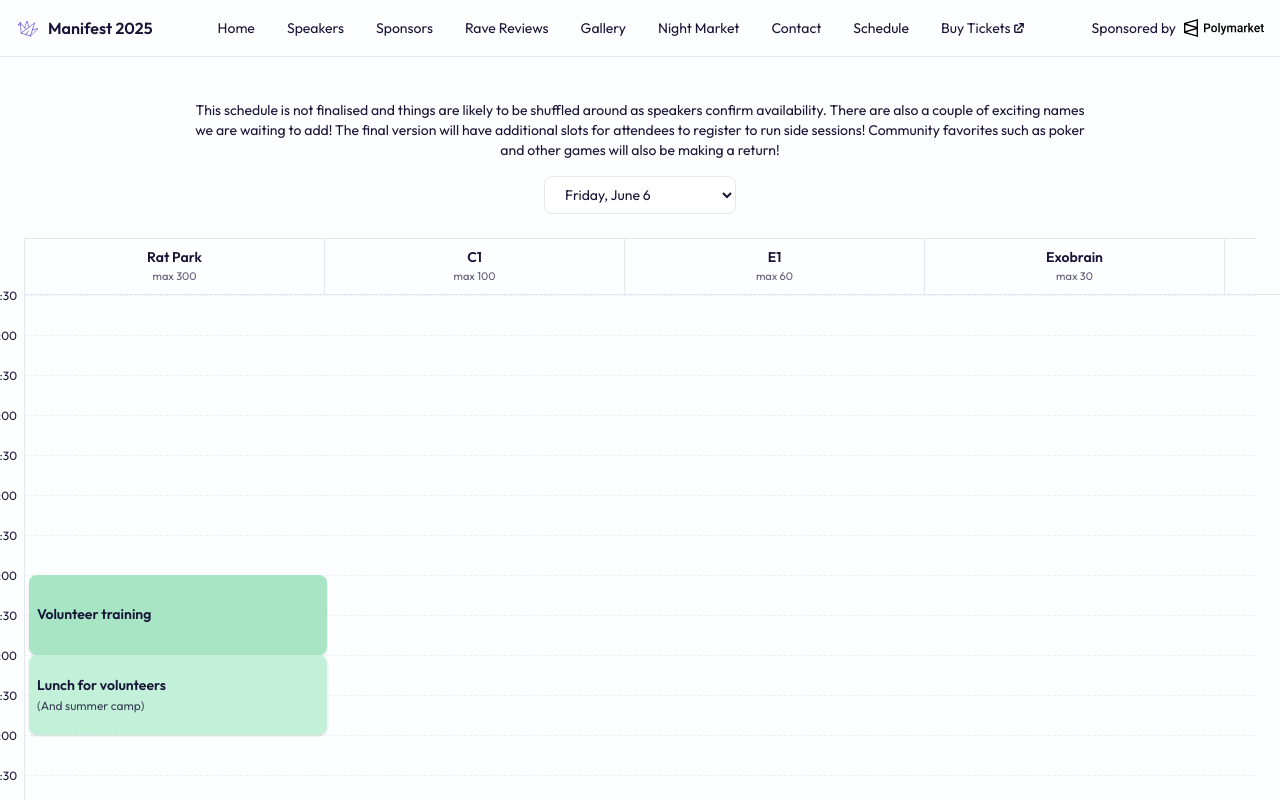
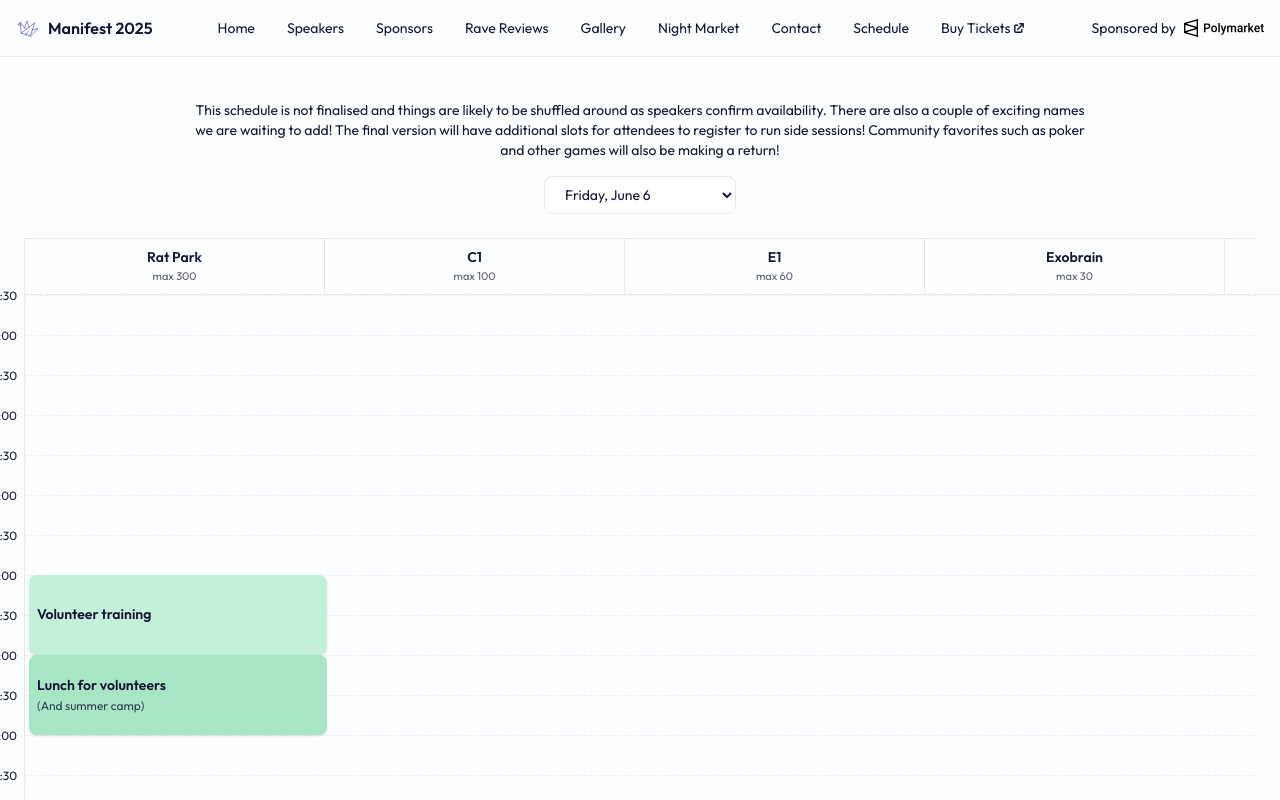
Before and after one commit to manifoldmarkets/manifest2025, a Next.js app: page /schedule in a window 1280 px wide. Shown: the top 800 px of the page. Built offline with nearby package versions, Linux system fonts and the light colour scheme.

Commit message:
fixed alternating colours

```diff
--- a/app/data/events.ts
+++ b/app/data/events.ts
@@ -570,8 +570,12 @@ This talk explores what it will take for prediction markets to move from billion
   {
     start: '2025-06-08T11:00',
     end: '2025-06-08T12:00',
-    title: 'AI & epistemics',
-    description: '',
+    title: 'Directions for AI and Epistemics: An Opinionated Guide',
+    description: `In this talk, Ozzie will discuss:
+- The current state of AI, forecasting, and epistemics
+- Suggestions for directions forward (using an early research agenda)
+- Strategies for using better AI and epistemics technologies to help make sure AI safety goes well
+- Updates on QURI's thinking and strategy, relating to the above`,
     speaker: 'Ozzie Goen',
     location: 'E1',
   },
--- a/app/schedule/page.tsx
+++ b/app/schedule/page.tsx
@@ -215,8 +215,16 @@ export default function Schedule() {
                 const endMin = isoToMin(ev.end) - earliest
                 const top = yFromMin(startMin)
                 const height = ((endMin - startMin) / SLOT_MINUTES) * ROW_H
+
+                const eventsInThisColumnBeforeThisTime = filteredEvents.filter(
+                  (e) =>
+                    e.location === ev.location &&
+                    isoToMin(e.start) < isoToMin(ev.start)
+                ).length
                 const bg =
-                  COLOURS[col % COLOURS.length][Math.floor(startMin / 60) % 2]
+                  COLOURS[col % COLOURS.length][
+                    eventsInThisColumnBeforeThisTime % 2
+                  ]
 
                 return (
                   <button
```
